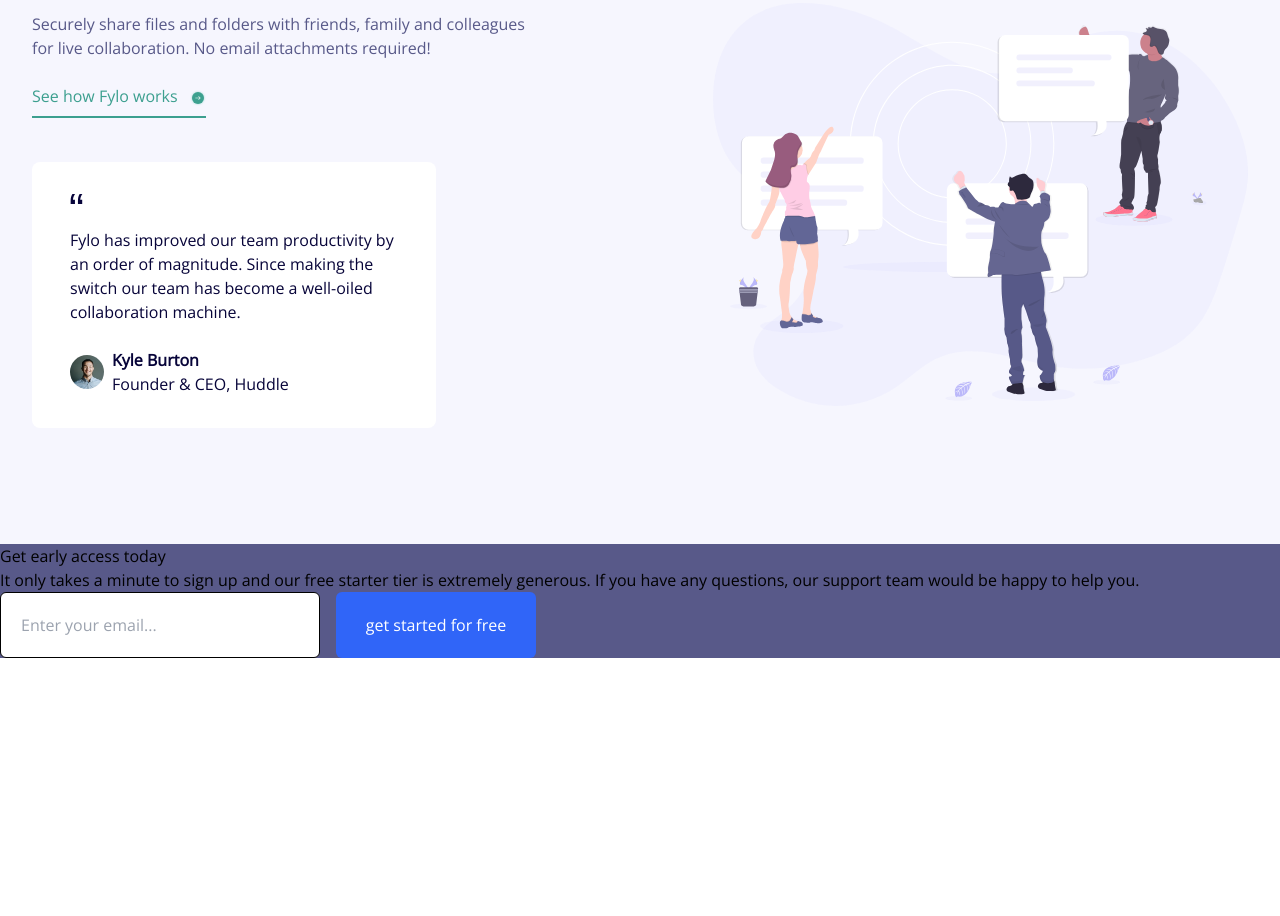
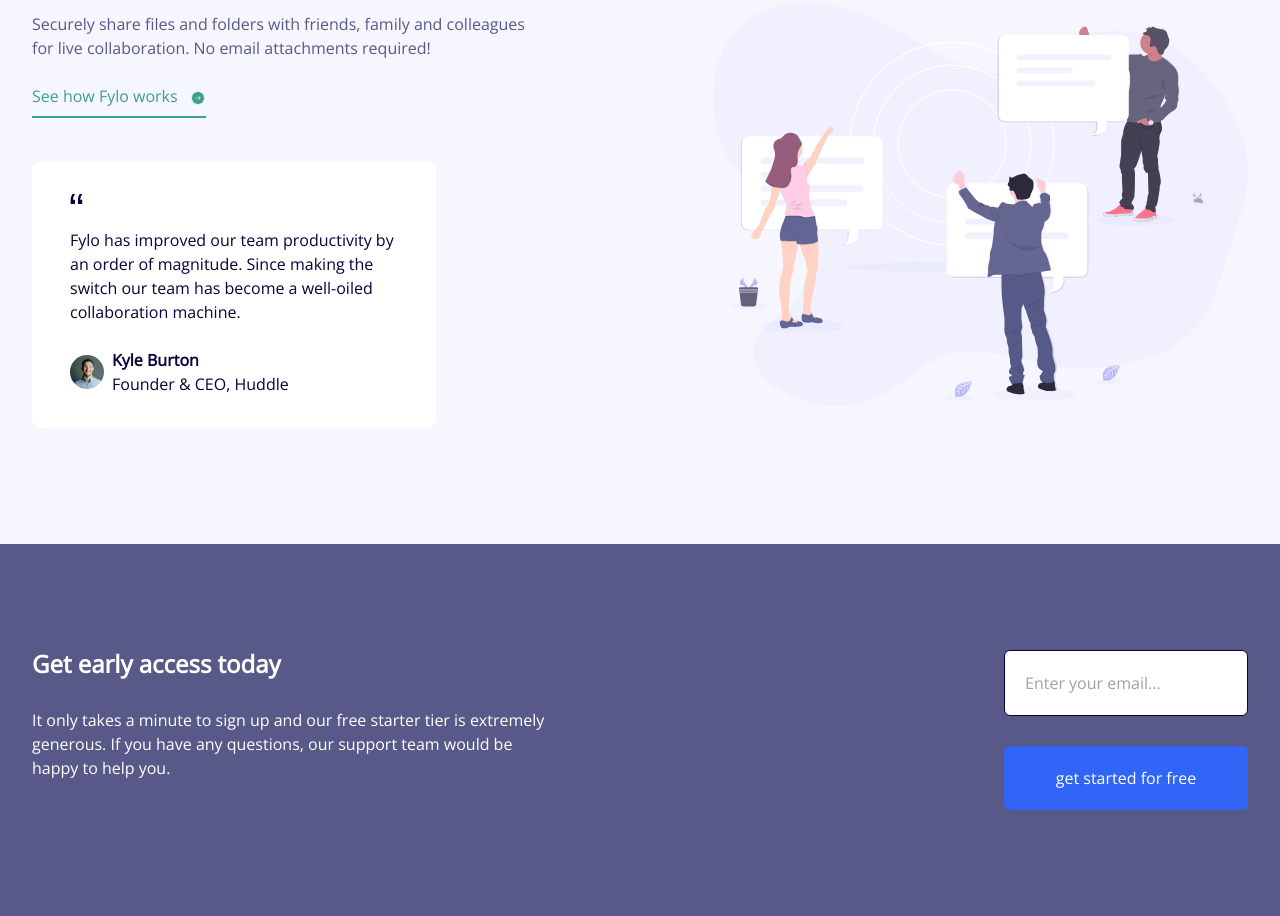
Before and after one commit to ThaBeanBoy/Front-End-Mentor-Fylo-Landing-Page, a Gatsby site: page / in a window 1280 px wide. Shown: the part 1050-1966 px from the top of the page. Before the commit the page ends 1708 px from the top, so only its background shows below. Built offline with nearby package versions, Linux system fonts and the light colour scheme; Gatsby itself is replaced by a stand-in of ours.

Commit message:
Fixed basic style of early access section, trying to style the mini form component in early access section

```diff
--- a/src/components/IndexPageComponents/EarlyAccessSection.jsx
+++ b/src/components/IndexPageComponents/EarlyAccessSection.jsx
@@ -4,13 +4,28 @@
 const EarlyAccessSection = () => {
   return (
     <section className="bg-desaturated-blue">
-      <h2>Get early access today</h2>
-      <p>
-        It only takes a minute to sign up and our free starter tier is extremely
-        generous. If you have any questions, our support team would be happy to
-        help you.
-      </p>
-      <MiniForm btnText="get started for free" errTextColor="[white]" />
+      <div
+        id="wrapper"
+        className="px[52px] mx-auto flex w-[100%] max-w-[1280px] flex-col items-center py-[84px]
+        early-access-breakpoint:flex-row early-access-breakpoint:justify-between early-access-breakpoint:px-[32px] early-access-breakpoint:py-[104px]"
+      >
+        <main className="flex flex-col items-center text-[white] early-access-breakpoint:items-start">
+          <h2 className="mb-[28px] text-2xl font-bold">
+            Get early access today
+          </h2>
+          <p className="mb-[32px] max-w-[514px] text-center early-access-breakpoint:text-left">
+            It only takes a minute to sign up and our free starter tier is
+            extremely generous. If you have any questions, our support team
+            would be happy to help you.
+          </p>
+        </main>
+        <MiniForm
+          btnText="get started for free"
+          errTextColor="[white]"
+          column={true}
+          breakpoint="early-access-breakpoint"
+        />
+      </div>
     </section>
   );
 };
--- a/src/components/IndexPageComponents/miniForm.jsx
+++ b/src/components/IndexPageComponents/miniForm.jsx
@@ -1,10 +1,22 @@
 import React, { useState } from "react";
 
-export default function MiniForm({ className, btnText, errTextColor }) {
+export default function MiniForm({
+  className,
+  btnText,
+  errTextColor,
+  column,
+  breakpoint,
+}) {
+  // Setting default values
   errTextColor = errTextColor !== undefined ? errTextColor : "err";
+  column = column !== undefined ? column : false;
+  breakpoint = breakpoint !== undefined ? breakpoint : "actionables-breakpoint";
+
+  // States
   const [inputString, setInputString] = useState("");
   const [theresInputErr, setTheresInputErr] = useState(false);
 
+  // Validation function
   const validateInput = (e) => {
     e.preventDefault();
     const inputTest = /^\w+([\.-]?\w+)*@\w+([\.-]?\w+)*(\.\w{2,3})+$/.test(
@@ -15,33 +27,34 @@
 
   return (
     <form
-      id="actionables"
-      className={`flex max-w-[536px] flex-col actionables-breakpoint:flex-row ${className}`}
+      className={`flex max-w-[536px] flex-col ${
+        column ? "" : `${breakpoint}:flex-row`
+      } ${className}`}
     >
       <div
         id="input-wrapper"
-        className="mb-[22px] actionables-breakpoint:mb-0 actionables-breakpoint:mr-[16px] actionables-breakpoint:flex-1"
+        className={`mb-[22px] ${breakpoint}:mb-0 ${breakpoint}:mr-[16px] ${breakpoint}:flex-1`}
       >
         <input
           type="text"
           placeholder="Enter your email..."
           className={`w-[100%] rounded-md border border-solid border-${
             theresInputErr ? ["red"] : "desaturated-blue"
-          } p-[20px]`}
+          } p-[20px] text-very-dark-blue`}
           onChange={(e) => setInputString(e.target.value)}
         />
         <p
           id="err-message"
-          className={`mt-[8px] pl-[20px] text-[12px] text-${errTextColor} actionables-breakpoint:absolute`}
+          className={`mt-[8px] pl-[20px] text-[12px] text-${errTextColor} ${breakpoint}:absolute`}
         >
           {theresInputErr ? "Please check your email" : ""}
         </p>
       </div>
       <button
         onClick={validateInput}
-        className="rounded-md bg-bright-blue py-[20px] text-[white]
+        className={`rounded-md bg-bright-blue py-[20px] text-[white]
                   hover:brightness-150 hover:drop-shadow-xl
-                  actionables-breakpoint:mb-0 actionables-breakpoint:w-[200px]"
+                  ${breakpoint}:mb-0 ${breakpoint}:w-[200px]`}
       >
         {btnText}
       </button>
--- a/src/pages/index.jsx
+++ b/src/pages/index.jsx
@@ -6,8 +6,6 @@
 } from "../components/IndexPageComponents/IndexPageComponents";
 
 const IndexPage = () => {
-  // const myExtScript = require("https://widgets.fiverr.com/api/v1/seller/gibbs_dev?widget_id=c23d5e7d-5d00-4739-a9ef-71a1bc6a5d30");
-
   return (
     <>
       <Landing />
--- a/tailwind.config.js
+++ b/tailwind.config.js
@@ -17,6 +17,9 @@
 
       // second section breakpoints
       "second-section-breakpoint": "1180px",
+
+      // early access breakpoint
+      "early-access-breakpoint": "1012px",
     },
 
     colors: {
```
Also changed, not shown: TODO.txt (+10 -7 lines).
